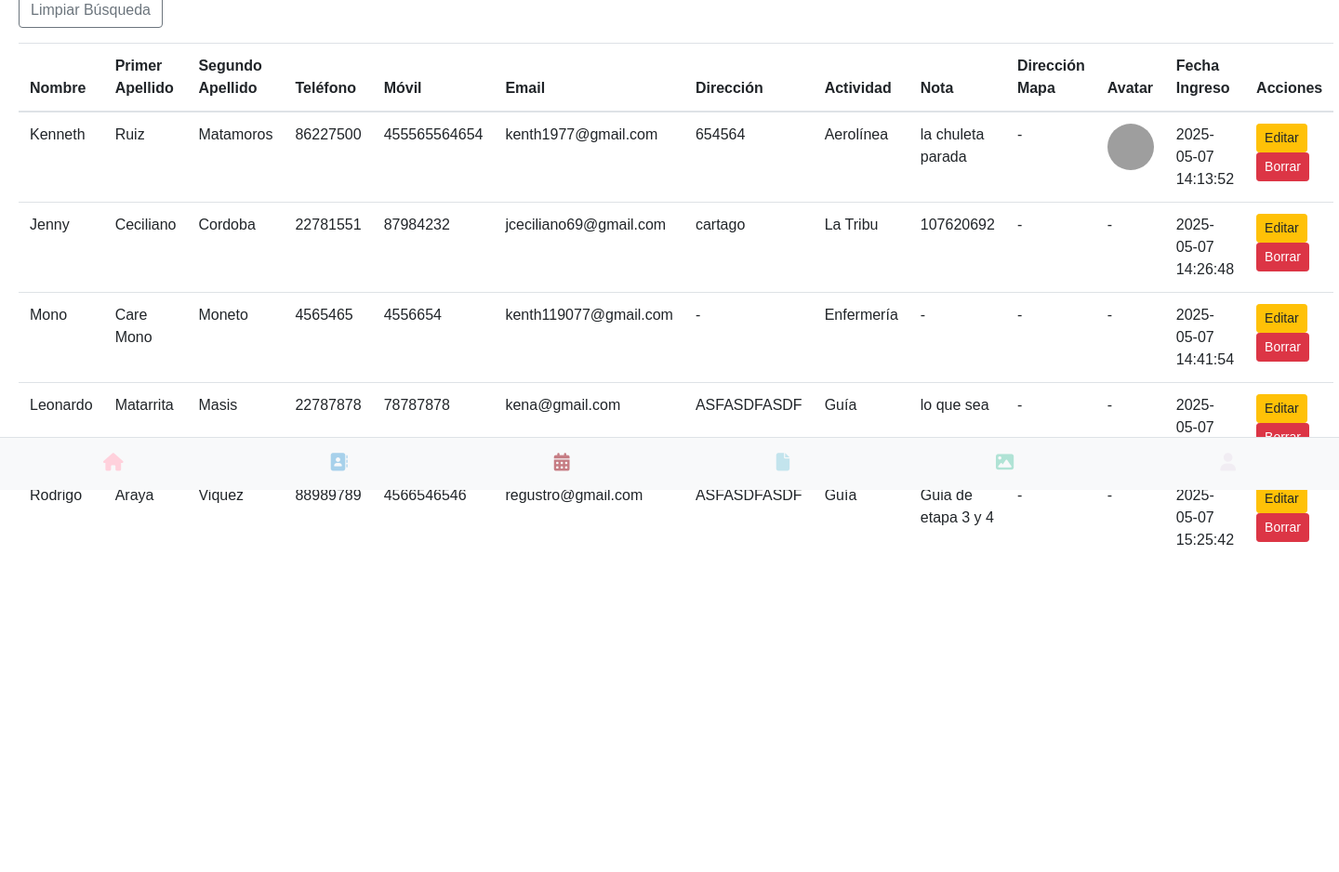
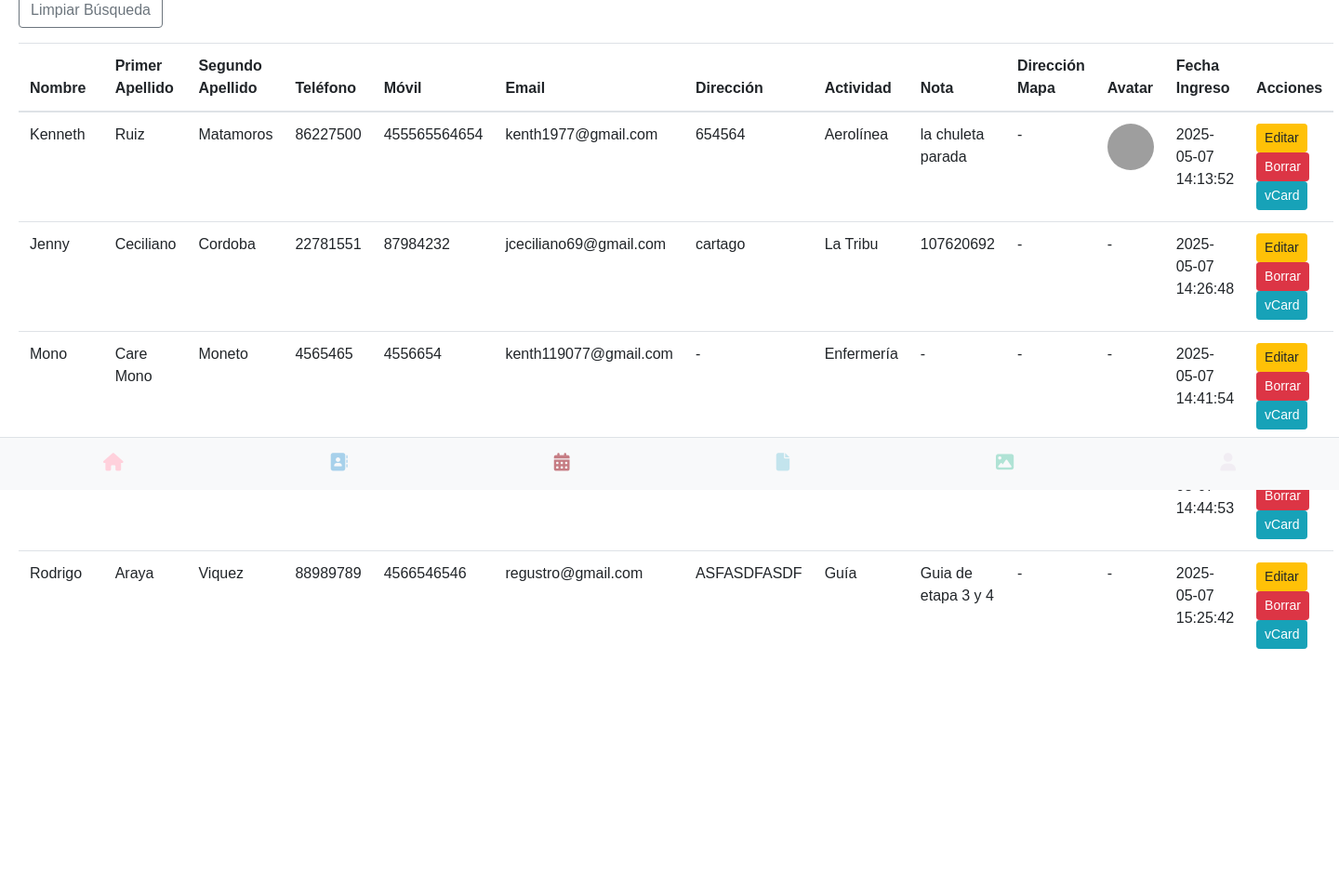
Before and after one commit to kerm1977/miniapp, a Flask app: page /listar_contacto in a window 1440 px wide. Shown: the part 273-1211 px from the top of the page at 93% size. Before the commit the page ends 859 px from the top, so only its background shows below. Run offline with Flask 3, Linux system fonts and the light colour scheme; a user stored in the database is signed in; some libraries are stand-ins or nearby versions; grey boxes are pictures that could not be loaded.

Commit message:
vcard conectado exportación de contacto

```diff
--- a/app.py
+++ b/app.py
@@ -10,6 +10,13 @@ from werkzeug.security import generate_password_hash, check_password_hash
 from flask_login import UserMixin, LoginManager, login_user, logout_user, login_required, current_user
 from datetime import datetime
 from flask_migrate import Migrate
+from flask import send_file
+import io
+import vobject
+import base64
+import mimetypes
+import os
+
 
 app = Flask(__name__)
 app.config['SECRET_KEY'] = 'tu_clave_secreta'
@@ -529,6 +536,63 @@ def buscar_contacto():
 
 
 
+# VCARD
+@app.route('/exportar_vcard/<int:contacto_id>')
+@login_required
+def exportar_vcard(contacto_id):
+    contacto = Contacto.query.filter_by(id=contacto_id, usuario_id=current_user.id).first_or_404()
+
+    v = vobject.vCard()
+    v.add('fn').value = f"{contacto.nombre} {contacto.primer_apellido or ''} {contacto.segundo_apellido or ''}".strip()
+
+    if contacto.telefono:
+        tel_param = v.add('Teléfono')
+        tel_param.type_param = 'Fijo:'
+        tel_param.value = contacto.telefono
+    if contacto.movil:
+        tel_param = v.add('Movil')
+        tel_param.type_param = 'Celular:'
+        tel_param.value = contacto.movil
+    if contacto.email:
+        email_param = v.add('email')
+        email_param.type_param = 'Email:'
+        email_param.value = contacto.email
+    if contacto.direccion:
+        adr_param = v.add('adr')
+        adr_param.type_param = 'Dirección: '
+        adr_param.value = vobject.vcard.Address(street=contacto.direccion) # Simple dirección, podrías desglosarla más
+
+    vcard_content = v.serialize()
+    filename = f"{contacto.nombre.lower()}_{contacto.primer_apellido.lower() if contacto.primer_apellido else ''}.vcf"
+    buffer = io.BytesIO(vcard_content.encode('utf-8'))
+
+    return send_file(buffer, as_attachment=True, download_name=filename, mimetype='text/vcard')
+
+    # Manejo del avatar
+    if contacto.avatar_path:
+        try:
+            with open(contacto.avatar_path, 'rb') as f:
+                avatar_data = f.read()
+            b64_avatar = base64.b64encode(avatar_data).decode('utf-8')
+            photo = v.add('photo')
+            photo.encoding_param = 'b'
+            photo.type_param = mimetypes.guess_type(contacto.avatar_path)[0] or 'image/jpeg'
+            photo.value = b64_avatar
+        except FileNotFoundError:
+            print(f"Avatar no encontrado: {contacto.avatar_path}")
+        except Exception as e:
+            print(f"Error al leer el avatar: {e}")
+
+    vcard_content = v.serialize()
+    filename = f"{contacto.nombre.lower()}_{contacto.primer_apellido.lower() if contacto.primer_apellido else ''}.vcf"
+    buffer = io.BytesIO(vcard_content.encode('utf-8'))
+
+    return send_file(buffer, as_attachment=True, download_name=filename, mimetype='text/vcard')
+
+
+
+
+
 
 if __name__ == '__main__':
     with app.app_context():
--- a/requirements.txt
+++ b/requirements.txt
@@ -15,7 +15,11 @@ itsdangerous==2.2.0
 Jinja2==3.1.6
 Mako==1.3.10
 MarkupSafe==3.0.2
+python-dateutil==2.9.0.post0
+pytz==2025.2
+six==1.17.0
 SQLAlchemy==2.0.40
 typing_extensions==4.13.2
+vobject==0.9.9
 Werkzeug==3.1.3
 WTForms==3.2.1
--- a/templates/listar_contacto.html
+++ b/templates/listar_contacto.html
@@ -71,6 +71,7 @@
                         <td>
                             <a href="{{ url_for('editar_contacto', id=contacto.id) }}" class="btn btn-sm btn-warning">Editar</a>
                             <button type="button" class="btn btn-sm btn-danger" data-bs-toggle="modal" data-bs-target="#confirmarBorrarModal{{ contacto.id }}">Borrar</button>
+                            <a href="{{ url_for('exportar_vcard', contacto_id=contacto.id) }}" class="btn btn-sm btn-info">vCard</a>
 
                             <div class="modal fade" id="confirmarBorrarModal{{ contacto.id }}" tabindex="-1" aria-labelledby="confirmarBorrarModalLabel{{ contacto.id }}" aria-hidden="true">
                                 <div class="modal-dialog">
```
Also changed, not shown: instance/db.db, static/images/LOGOCHACHO.png (deleted), static/images/muestras.jpg (deleted), 2 other files.
